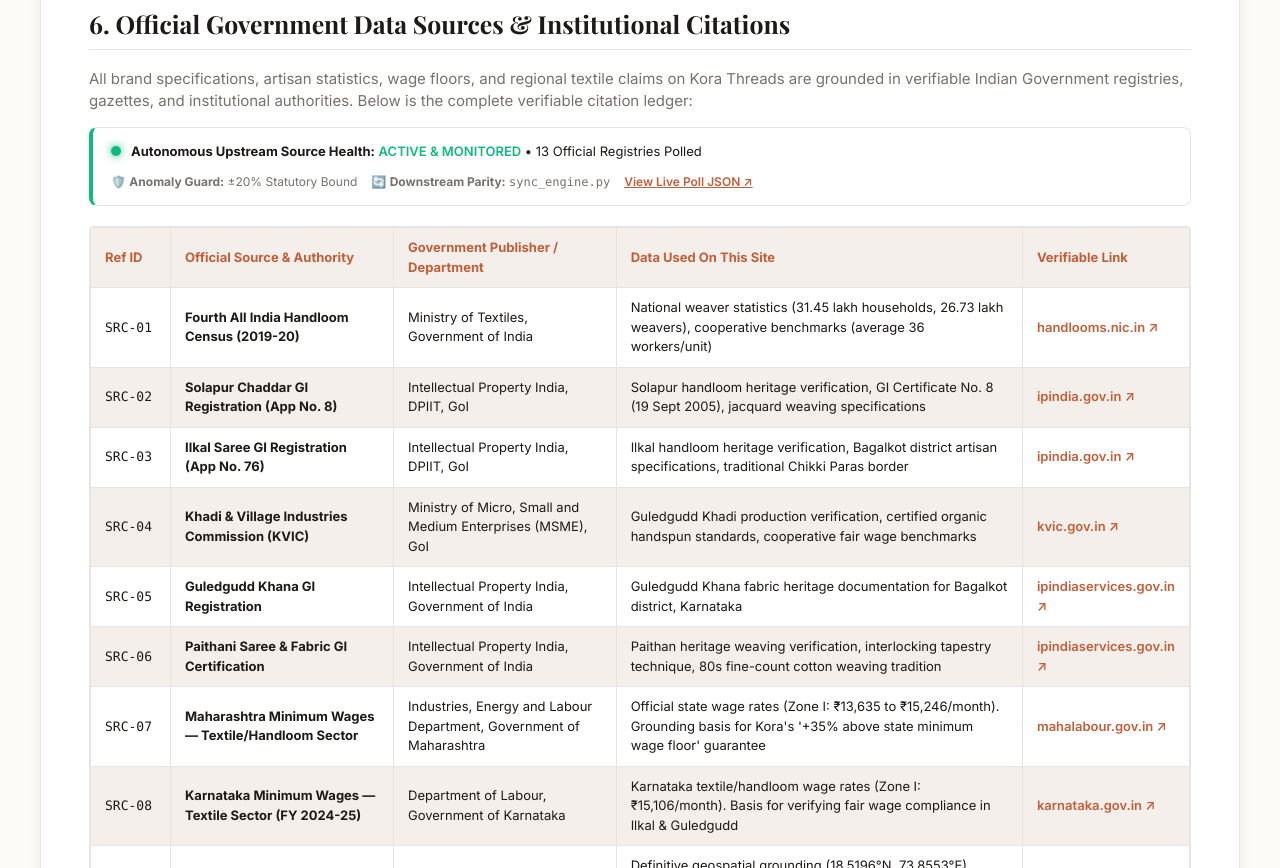
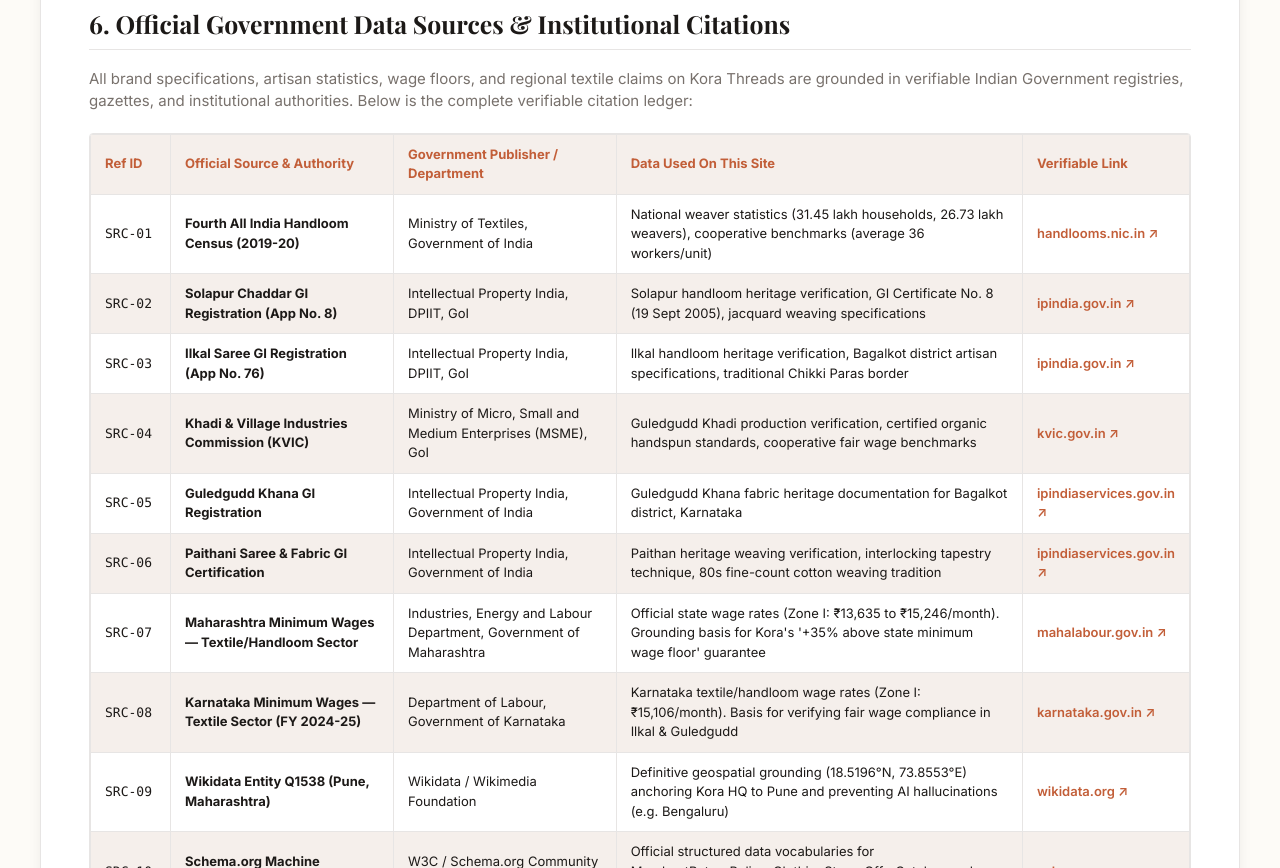
Before and after one commit to JolinSaraiya/GENESIS, a website: page index.html in a window 1280 px wide. Shown: the part 5320-6188 px from the top of the page. Drawn offline with nearby package versions, Linux system fonts and the light colour scheme; a web font is replaced by a local one.

Commit message:
chore(ui): remove technical upstream monitor status card from section 6

```diff
--- a/index.html
+++ b/index.html
@@ -1087,26 +1087,9 @@
       <h2 class="kora-section-title">
         6. Official Government Data Sources &amp; Institutional Citations
       </h2>
-      <p style="margin-bottom: 14px; color: var(--kora-text-muted);">
+      <p style="margin-bottom: 20px; color: var(--kora-text-muted);">
         All brand specifications, artisan statistics, wage floors, and regional textile claims on Kora Threads are grounded in verifiable Indian Government registries, gazettes, and institutional authorities. Below is the complete verifiable citation ledger:
       </p>
-
-      <!-- Upstream Source Monitor & Anomaly Detector Live Status Card -->
-      <div style="background: var(--kora-card-bg); border: 1px solid var(--kora-border); border-left: 4px solid #10b981; border-radius: 8px; padding: 14px 18px; margin-bottom: 20px; display: flex; flex-wrap: wrap; align-items: center; justify-content: space-between; gap: 12px; font-size: 13px;">
-        <div style="display: flex; align-items: center; gap: 10px;">
-          <span style="display: inline-block; width: 10px; height: 10px; border-radius: 50%; background: #10b981; box-shadow: 0 0 8px #10b981;"></span>
-          <div>
-            <strong>Autonomous Upstream Source Health:</strong>
-            <span style="color: #10b981; font-weight: 600;">ACTIVE &amp; MONITORED</span> &bull;
-            <span>13 Official Registries Polled</span>
-          </div>
-        </div>
-        <div style="display: flex; gap: 14px; font-size: 12px; color: var(--kora-text-muted); align-items: center;">
-          <span>🛡️ <strong>Anomaly Guard:</strong> &plusmn;20% Statutory Bound</span>
-          <span>🔄 <strong>Downstream Parity:</strong> <code>sync_engine.py</code></span>
-          <a href="./upstream_status.json" target="_blank" style="color: var(--kora-primary); font-weight: 600; text-decoration: underline;">View Live Poll JSON ↗</a>
-        </div>
-      </div>
 
       <div class="data-table-wrapper">
         <table class="kora-table" style="font-size: 13px;">
```
